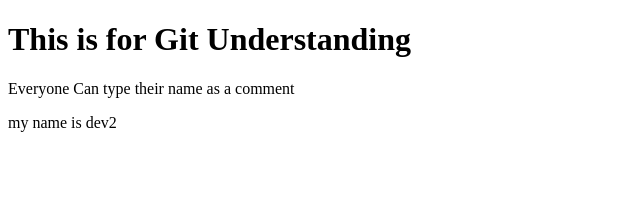
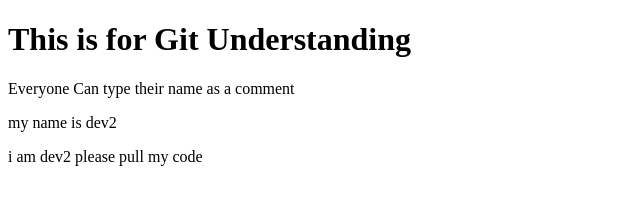
Before and after one commit to sachinmanikandan/Testing, a plain HTML site: page index.html in a window 1280 px wide. Shown: the whole page, without its empty margins (0-640 px from the left). Drawn offline with Linux system fonts and the light colour scheme.

Commit message:
third commit

```diff
--- a/index.html
+++ b/index.html
@@ -9,6 +9,7 @@
     <h1>This is for Git Understanding</h1>
     <p>Everyone Can type their name as a comment</p>
     <p>my name is dev2</p>
+    <p>i am dev2 please pull my code</p>
 
 </body>
 </html>
```
